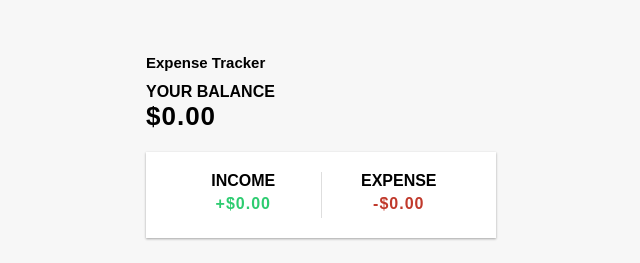
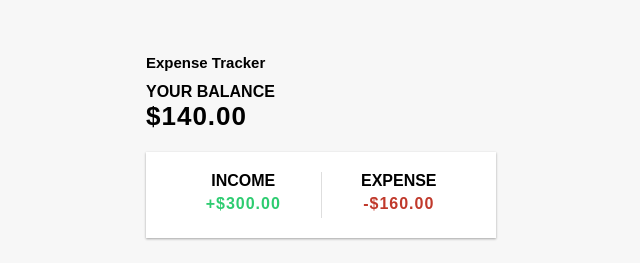
Before and after one commit to michalosinski91/expense-tracker, a React (Create React App) app in the folder client/: page / in a window 1280 px wide. Shown: the top 263 px of the page, without its empty margins (319-959 px from the left). Built offline with nearby package versions, Linux system fonts and the light colour scheme.

Commit message:
context functionality added to balance & summary

```diff
--- a/client/src/components/Balance.js
+++ b/client/src/components/Balance.js
@@ -1,10 +1,14 @@
-import React from "react";
+import React, { useContext } from "react";
+import { GlobalContext } from "../context/GlobalState";
 
 export default function Balance() {
+  const { transactions } = useContext(GlobalContext);
+  let amounts = transactions.map(transaction => transaction.amount);
+  let balance = amounts.reduce((acc, item) => (acc += item), 0).toFixed(2);
   return (
     <div>
       <h4 className="heading--tertiary">Your balance</h4>
-      <p className="balance__amount">$0.00</p>
+      <p className="balance__amount">${balance}</p>
     </div>
   );
 }
--- a/client/src/components/Summary.js
+++ b/client/src/components/Summary.js
@@ -1,15 +1,27 @@
-import React from "react";
+import React, { useContext } from "react";
+import { GlobalContext } from "../context/GlobalState";
 
 export default function Summary() {
+  const { transactions } = useContext(GlobalContext);
+  let amounts = transactions.map(transaction => transaction.amount);
+  const income = amounts
+    .filter(item => item > 0)
+    .reduce((acc, item) => (acc += item), 0)
+    .toFixed(2);
+  const expense = (
+    amounts.filter(item => item < 0).reduce((acc, item) => (acc += item), 0) *
+    -1
+  ).toFixed(2);
+
   return (
     <div className="balance__summary">
       <div className="balance__group">
         <h4 className="heading--tertiary">Income</h4>
-        <div className="balance__text balance__text--positive">+$0.00</div>
+        <div className="balance__text balance__text--positive">+${income}</div>
       </div>
       <div className="balance__group">
         <h4 className="heading--tertiary">Expense</h4>
-        <div className="balance__text balance__text--negative">-$0.00</div>
+        <div className="balance__text balance__text--negative">-${expense}</div>
       </div>
     </div>
   );
```
